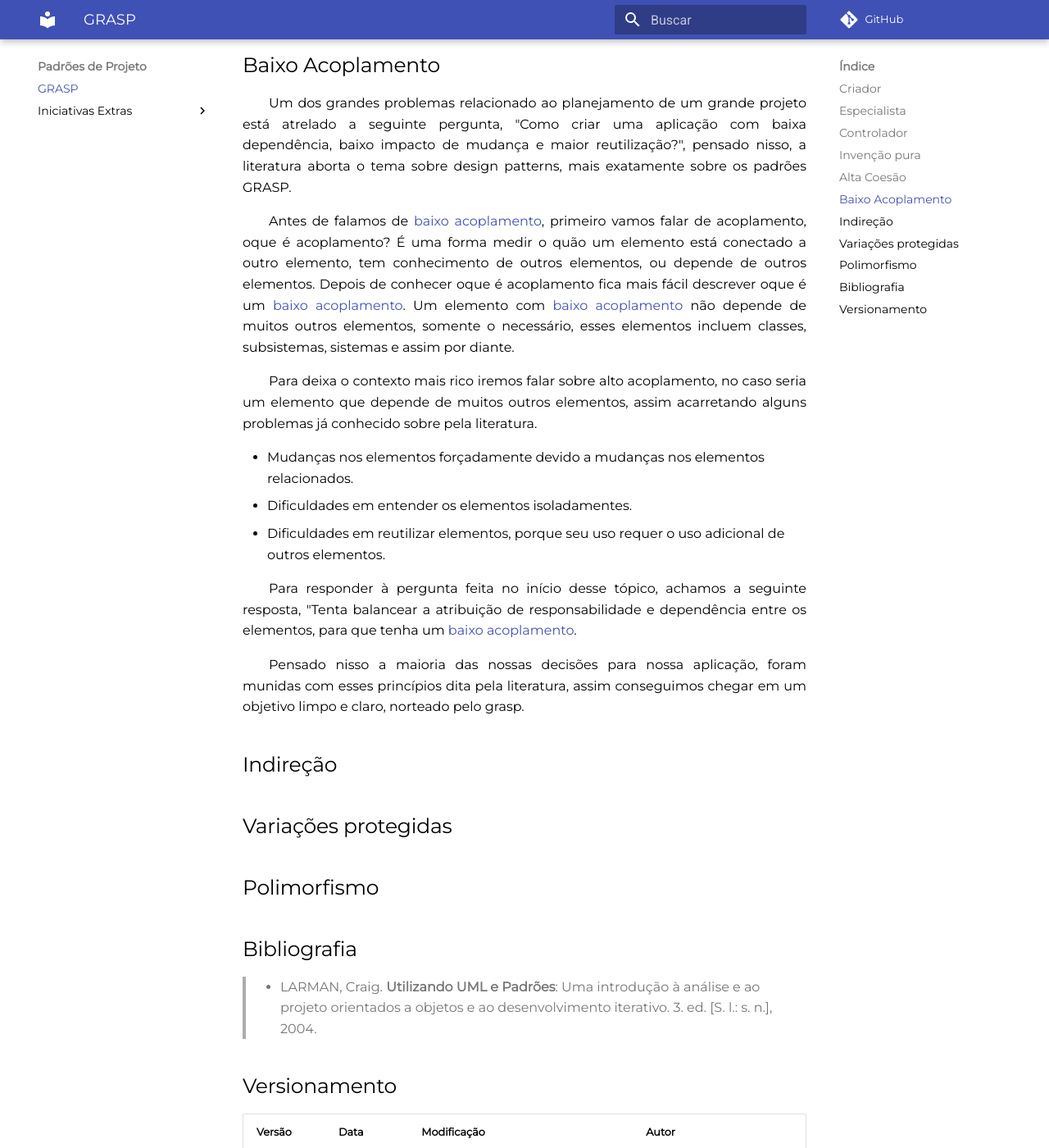
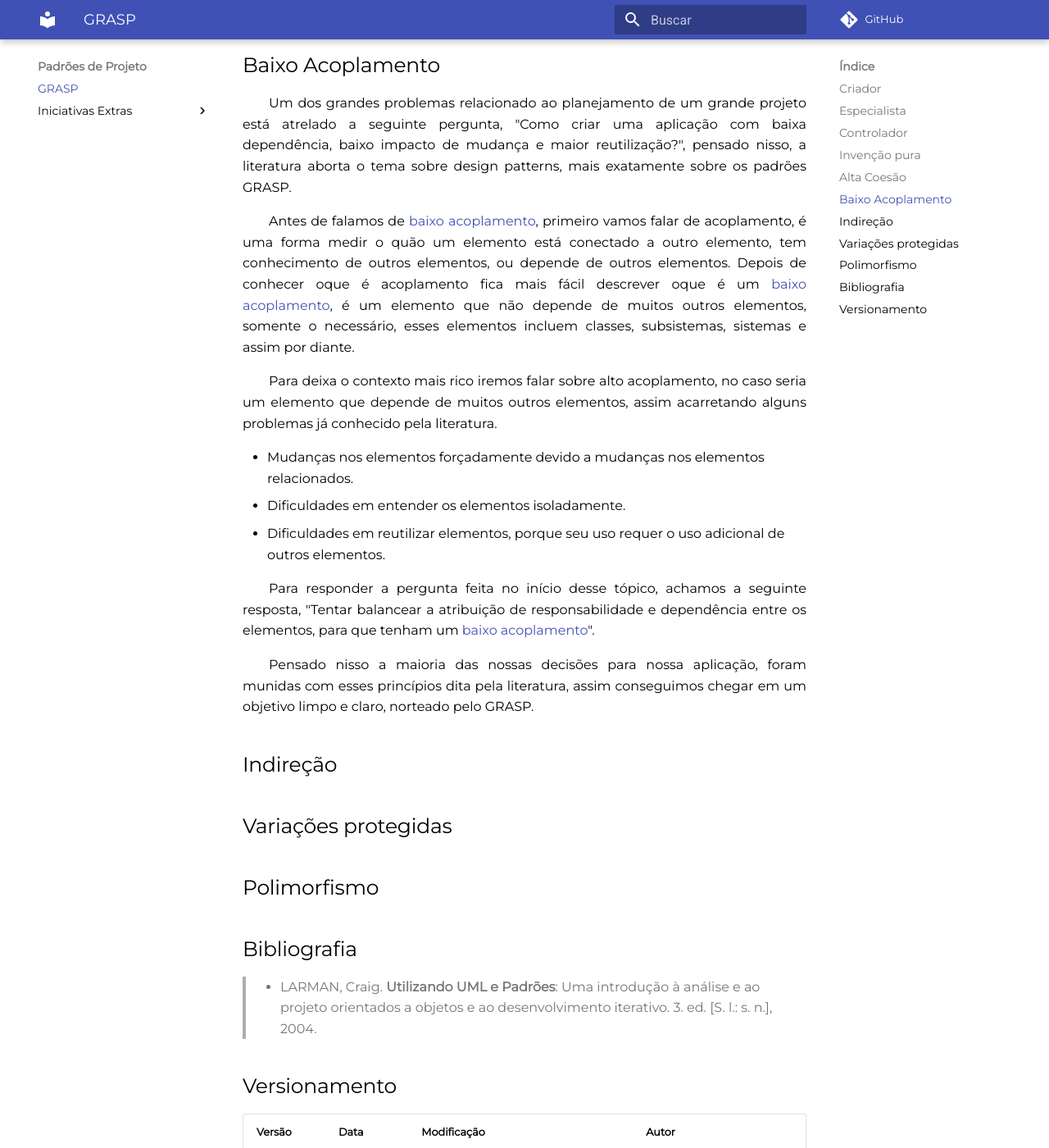
Before and after one commit to UnBArqDsw2021-1/2021.1_G6_Curumim, an MkDocs documentation site: the page built from docs/padroes-de-projeto/grasp.md, in a window 1280 px wide and 1400 px high, scrolled down 1233 px. Shown: the whole window at 82% size. Built offline with MkDocs 1.6.1 and Material for MkDocs 9.7.7, drawn with Linux system fonts in a browser that asks for light colours; comment, search, counter and statistics services are not loaded.

Commit message:
doc(#131) Corrigindo erros de portugues

```diff
--- a/docs/padroes-de-projeto/grasp.md
+++ b/docs/padroes-de-projeto/grasp.md
@@ -26,17 +26,17 @@ Padrões GRASP são uma ajuda na hora de entender como desenhar um software orie
 
 &emsp;&emsp;Um dos grandes problemas relacionado ao planejamento de um grande projeto está atrelado a seguinte pergunta, "Como criar uma aplicação com baixa dependência, baixo impacto de mudança e maior reutilização?", pensado nisso, a literatura aborta o tema sobre design patterns, mais exatamente sobre os padrões GRASP.
 
-&emsp;&emsp;Antes de falamos de [baixo acoplamento](#baixo-acoplamento), primeiro vamos falar de acoplamento, oque é acoplamento? É uma forma medir o quão um elemento está conectado a outro elemento, tem conhecimento de outros elementos, ou depende de outros elementos. Depois de conhecer  oque é acoplamento fica mais fácil descrever oque é um [baixo acoplamento](#baixo-acoplamento). Um elemento com [baixo acoplamento](#baixo-acoplamento) não depende de muitos outros elementos, somente o necessário, esses elementos incluem classes, subsistemas, sistemas e assim por diante.
+&emsp;&emsp;Antes de falamos de [baixo acoplamento](#baixo-acoplamento), primeiro vamos falar de acoplamento, é uma forma medir o quão um elemento está conectado a outro elemento, tem conhecimento de outros elementos, ou depende de outros elementos. Depois de conhecer  oque é acoplamento fica mais fácil descrever oque é um [baixo acoplamento](#baixo-acoplamento), é um elemento que não depende de muitos outros elementos, somente o necessário, esses elementos incluem classes, subsistemas, sistemas e assim por diante.
 
-&emsp;&emsp;Para deixa o contexto mais rico iremos falar sobre alto acoplamento, no  caso seria um elemento que depende de muitos outros elementos, assim acarretando alguns problemas já conhecido sobre pela literatura.
+&emsp;&emsp;Para deixa o contexto mais rico iremos falar sobre alto acoplamento, no  caso seria um elemento que depende de muitos outros elementos, assim acarretando alguns problemas já conhecido pela literatura.
 
 * Mudanças nos elementos forçadamente devido a mudanças nos elementos relacionados.
-* Dificuldades em entender os elementos isoladamentes.
+* Dificuldades em entender os elementos isoladamente.
 * Dificuldades em reutilizar elementos, porque seu uso requer o uso adicional de outros elementos.
 
-&emsp;&emsp;Para responder à pergunta feita no início desse tópico, achamos a seguinte resposta, "Tenta balancear a atribuição de responsabilidade e dependência entre os elementos, para que tenha um [baixo acoplamento](#baixo-acoplamento).
+&emsp;&emsp;Para responder a pergunta feita no início desse tópico, achamos a seguinte resposta, "Tentar balancear a atribuição de responsabilidade e dependência entre os elementos, para que tenham um [baixo acoplamento](#baixo-acoplamento)".
 
-&emsp;&emsp;Pensado nisso a maioria das nossas decisões para nossa aplicação, foram munidas com esses princípios dita pela literatura, assim conseguimos chegar em um objetivo limpo e claro, norteado pelo grasp.
+&emsp;&emsp;Pensado nisso a maioria das nossas decisões para nossa aplicação, foram munidas com esses princípios dita pela literatura, assim conseguimos chegar em um objetivo limpo e claro, norteado pelo GRASP.
 
 
 ## Indireção
```
